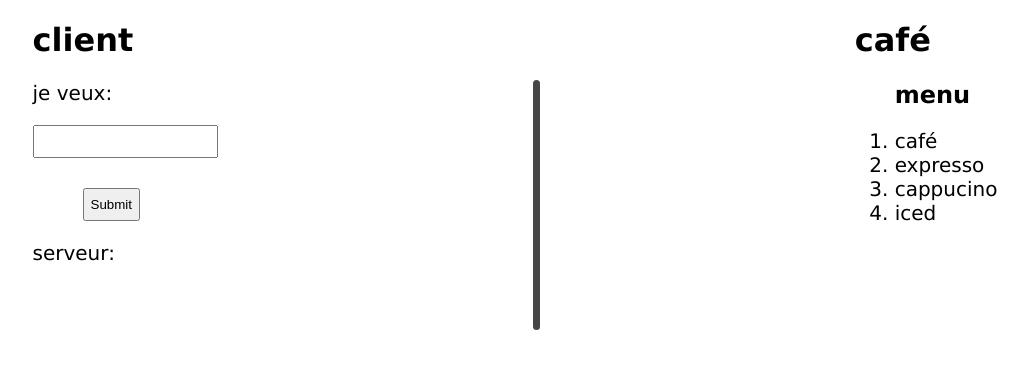
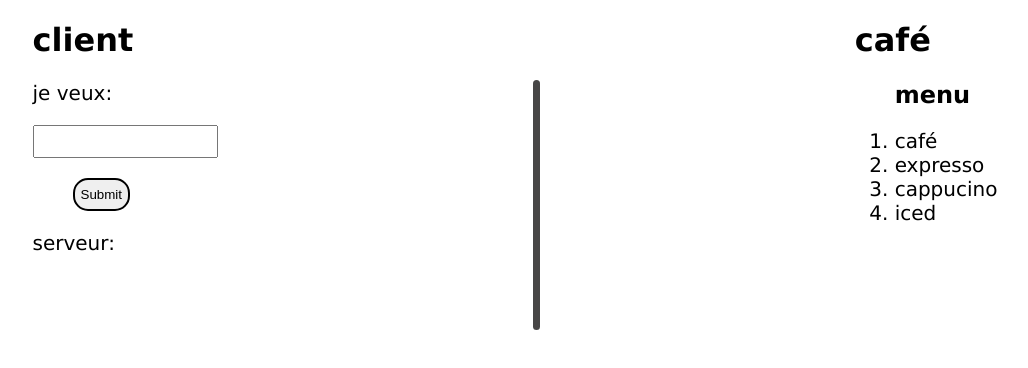
Before and after one commit to Ilyesnb/second-react-chalenge-repo, a React (Vite) app: page / in a window 1280 px wide. Shown: the top 368 px of the page, without its empty margins (125-1153 px from the left). Built offline with nearby package versions, Linux system fonts and the light colour scheme.

Commit message:
first commit

```diff
--- a/src/App.css
+++ b/src/App.css
@@ -6,13 +6,13 @@
 }
 .bottun{
   display: flex;
-  margin-top: 30px;
-  margin-left: 50px;
+  margin-top: 20px;
+  margin-left: 40px;
   padding-top: 7px;
   padding-bottom: 7px;
-
-
-
+  border-style: solid;
+  border-radius: 15px;
+  cursor: pointer;
 }
 li{
   font-size: 20px;
--- a/src/App.jsx
+++ b/src/App.jsx
@@ -7,7 +7,7 @@ function App() {
   return (
     <div className="App">
       <Client sendData={(m)=>{setMsg(m)}} demande={msg} />
-      <div className='mur'/>
+      <div className="mur"/>
       <Menu/>
      </div>
   )
```
